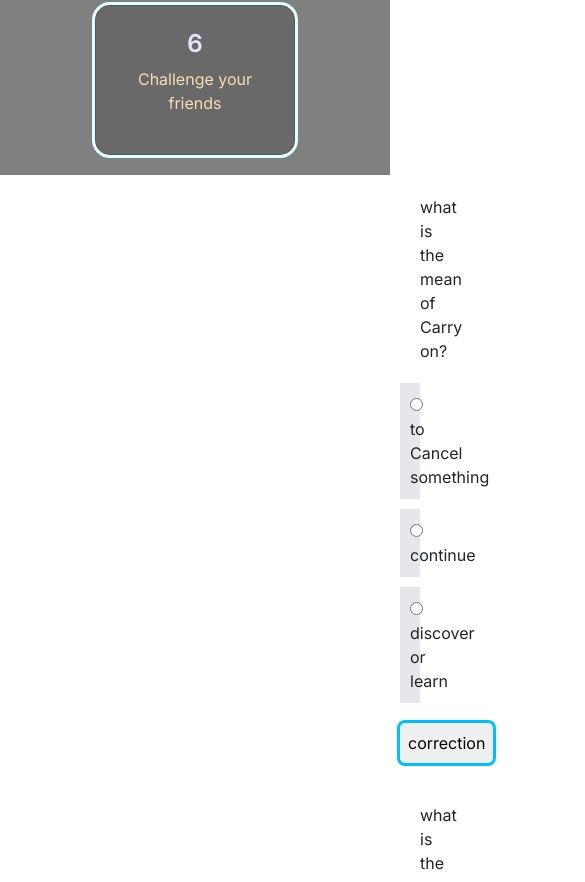
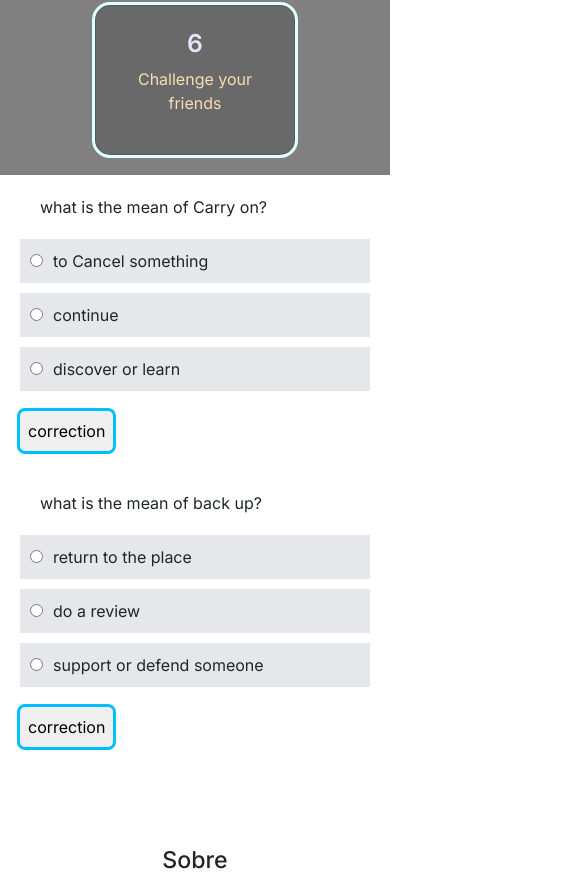
Before and after one commit to LuizGabrielGomes/project_react_english, a Next.js app: page / in a window 390 px wide. Shown: the part 1365-2247 px from the top of the page, 585 px wide, since content can reach past the window. Built offline with nearby package versions, Linux system fonts and the light colour scheme.

Commit message:
update layout

```diff
--- a/app/style.css
+++ b/app/style.css
@@ -64,6 +64,9 @@ h2 {
 
 .question {
     padding: 0px 400px ;
+    @media screen and (max-width: 480px) {
+    padding: 0px 20px;
+    }
 }
 
 .question-buttons {
```
